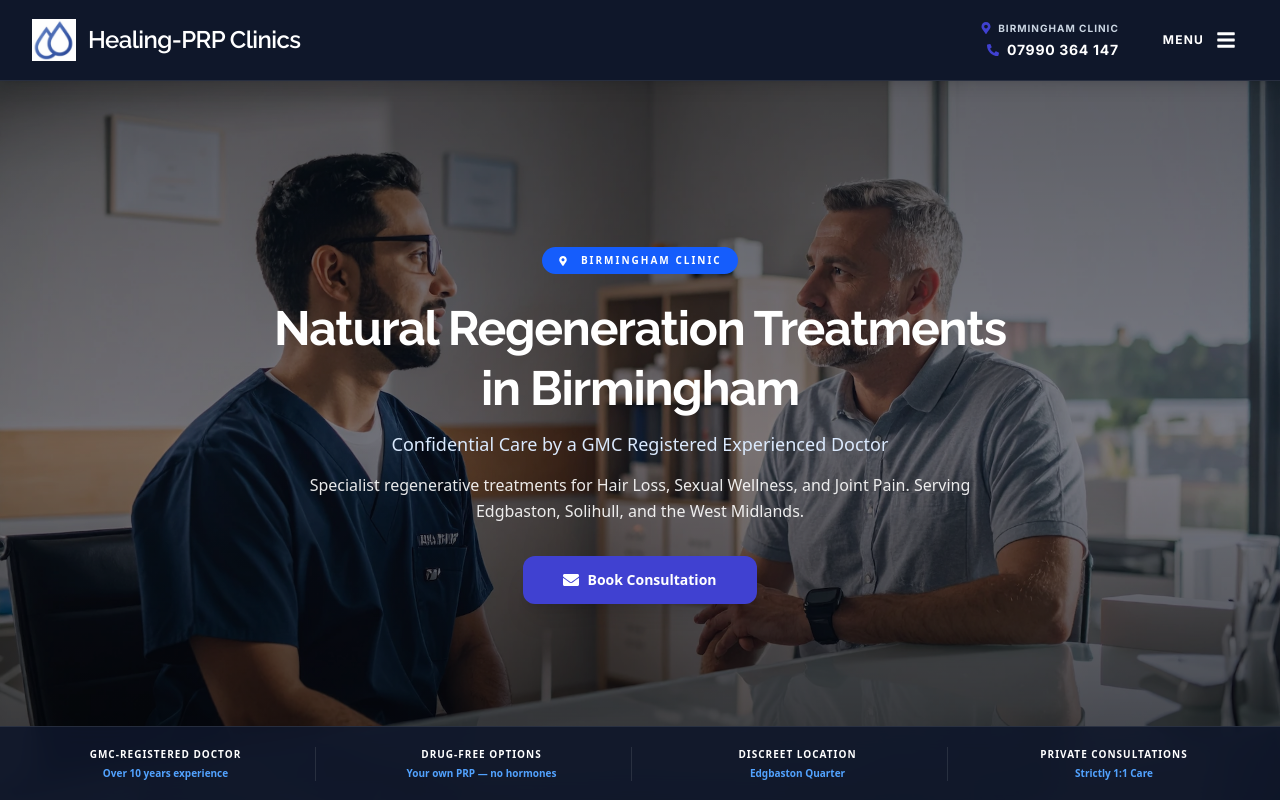
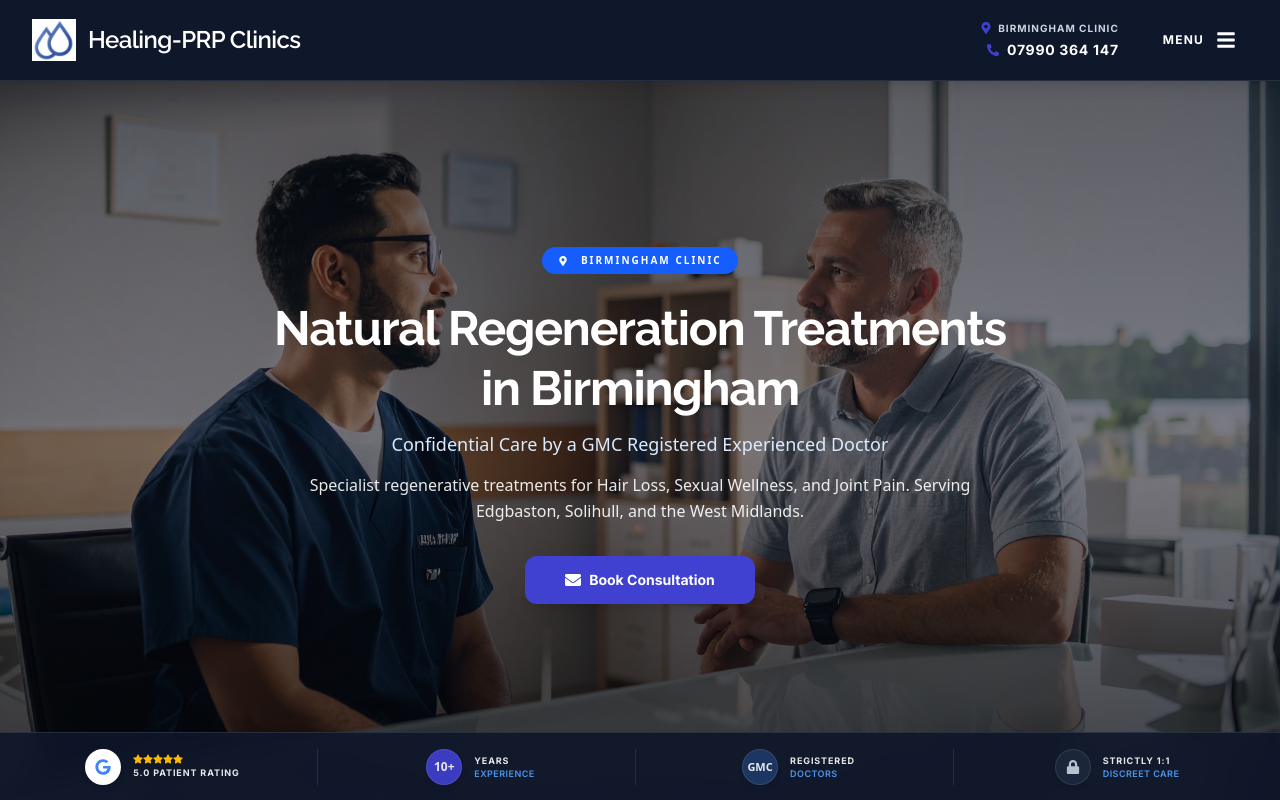
Before and after one commit to binithekid/Healing-PRP-Clinics-Preview, a Next.js app: page /birmingham in a window 1280 px wide. Shown: the top 800 px of the page. Built offline with nearby package versions, Linux system fonts and the light colour scheme.

Commit message:
Update BirminghamHomeClient.tsx

```diff
--- a/src/components/pages/BirminghamHomeClient.tsx
+++ b/src/components/pages/BirminghamHomeClient.tsx
@@ -5,7 +5,10 @@ import { motion } from "framer-motion";
 import {
   FaMapMarkerAlt,
   FaArrowRight,
-  FaEnvelope
+  FaEnvelope,
+  FaGoogle,
+  FaStar,
+  FaLock
 } from "react-icons/fa";
 import Link from "next/link";
 import ContactCTASection from "@/components/ContactCTASection";
@@ -98,7 +101,7 @@ export default function BirminghamHomeClient() {
             <button
               onClick={handleConsultationClick}
               /* Updated code for exact color match */
-              className="px-10 py-3.5 flex items-center justify-center text-sm bg-[#4041d1] hover:bg-[#2a2bb8] text-white rounded-xl font-bold transition-all shadow-xl active:scale-95 gap-2 group"
+              className="px-10 py-3.5 flex items-center justify-center text-sm bg-[#4041d1] hover:bg-[#2a2bb8] text-white rounded-xl font-bold transition-all shadow-xl active:scale-95 gap-2 group font-inter"
             >
               <FaEnvelope className="w-4 h-4 group-hover:rotate-12 transition-transform" />
               Book Consultation
@@ -106,21 +109,70 @@ export default function BirminghamHomeClient() {
           </div>
         </div>
 
-        {/* Feature Banner */}
-        <div className={`md:block absolute hidden bottom-0 left-0 right-0 bg-slate-900/90 backdrop-blur-md border-t border-white/10 transition-all duration-1000 ${isLoaded ? "opacity-100" : "opacity-0"}`}>
-          <div className="px-4 py-5 max-w-7xl mx-auto">
-            <div className="grid grid-cols-4 gap-4">
-              {[
-                { label: "GMC-registered doctor", sub: "Over 10 years experience" },
-                { label: "Drug-free options", sub: "Your own PRP — no hormones" },
-                { label: "Discreet location", sub: "Edgbaston Quarter" },
-                { label: "Private consultations", sub: "Strictly 1:1 Care" }
-              ].map((item, idx) => (
-                <div key={idx} className={`text-center ${idx !== 3 ? 'border-r border-white/10' : ''}`}>
-                  <div className="text-white font-bold text-[10px] uppercase tracking-widest mb-1">{item.label}</div>
-                  <div className="text-blue-400 text-[10px] font-semibold">{item.sub}</div>
+        {/* --- HERO TRUST BADGES (LOWER BORDER) --- */}
+        <div className={`md:block absolute hidden bottom-0 left-0 right-0 bg-slate-900/90 backdrop-blur-md border-t border-white/10 transition-all duration-1000 ${isLoaded ? "opacity-100 translate-y-0" : "opacity-0 translate-y-8"}`}>
+          <div className="px-2 py-4 max-w-7xl mx-auto">
+            <div className="grid grid-cols-4 gap-2 divide-x divide-white/10">
+
+              {/* 1. Google 5-Star Link */}
+              <a href="#reviews" onClick={(e) => {
+                e.preventDefault();
+                document.getElementById('reviews-section')?.scrollIntoView({ behavior: 'smooth' });
+              }} className="flex justify-center items-center group cursor-pointer px-2">
+                <div className="flex items-center gap-3">
+                  <div className="w-9 h-9 bg-white rounded-full flex items-center justify-center text-[#4285F4] group-hover:scale-110 transition-transform shadow-md">
+                    <FaGoogle className="w-4 h-4" />
+                  </div>
+                  <div className="flex flex-col items-start">
+                    <div className="flex text-amber-400 text-[10px] mb-0.5">
+                      <FaStar /><FaStar /><FaStar /><FaStar /><FaStar />
+                    </div>
+                    <span className="text-white text-[9px] font-bold tracking-widest uppercase opacity-90 group-hover:opacity-100 font-inter">
+                      5.0 Patient Rating
+                    </span>
+                  </div>
                 </div>
-              ))}
+              </a>
+
+              {/* 2. Experience Badge */}
+              <div className="flex justify-center items-center px-2 opacity-90 hover:opacity-100 transition-opacity">
+                <div className="flex items-center gap-3">
+                  <div className="w-9 h-9 bg-[#4041d1] rounded-full flex items-center justify-center text-white font-bold text-[12px] shadow-md border border-white/10">
+                    10+
+                  </div>
+                  <div className="flex flex-col items-start">
+                    <span className="text-white text-[9px] font-bold uppercase tracking-widest leading-tight font-inter">Years</span>
+                    <span className="text-blue-400 text-[9px] font-semibold tracking-wider uppercase leading-tight mt-0.5 font-inter">Experience</span>
+                  </div>
+                </div>
+              </div>
+
+              {/* 3. GMC Badge */}
+              <div className="flex justify-center items-center px-2 opacity-90 hover:opacity-100 transition-opacity">
+                <div className="flex items-center gap-3">
+                  <div className="w-9 h-9 bg-[#1f3a68] rounded-full flex items-center justify-center text-white font-bold text-[11px] shadow-md border border-white/10">
+                    GMC
+                  </div>
+                  <div className="flex flex-col items-start">
+                    <span className="text-white text-[9px] font-bold uppercase tracking-widest leading-tight font-inter">Registered</span>
+                    <span className="text-blue-400 text-[9px] font-semibold tracking-wider uppercase leading-tight mt-0.5 font-inter">Doctors</span>
+                  </div>
+                </div>
+              </div>
+
+              {/* 4. Privacy & Discreet Care */}
+              <div className="flex justify-center items-center px-2 opacity-90 hover:opacity-100 transition-opacity">
+                <div className="flex items-center gap-3">
+                  <div className="w-9 h-9 bg-slate-800 rounded-full flex items-center justify-center text-slate-300 shadow-md border border-white/10">
+                    <FaLock className="w-3.5 h-3.5" />
+                  </div>
+                  <div className="flex flex-col items-start">
+                    <span className="text-white text-[9px] font-bold uppercase tracking-widest leading-tight font-inter">Strictly 1:1</span>
+                    <span className="text-blue-400 text-[9px] font-semibold tracking-wider uppercase leading-tight mt-0.5 font-inter">Discreet Care</span>
+                  </div>
+                </div>
+              </div>
+
             </div>
           </div>
         </div>
@@ -173,14 +225,14 @@ export default function BirminghamHomeClient() {
         <div className="max-w-7xl mx-auto px-4 sm:px-6 lg:px-8 flex flex-col md:flex-row justify-center items-center gap-4">
           <Link
             href="/birmingham/prices"
-            className="px-8 py-3.5 w-full md:w-max flex items-center justify-center text-sm bg-blue-600 hover:bg-blue-700 text-white rounded-xl font-bold transition-all shadow-lg active:scale-95 gap-2"
+            className="px-8 py-3.5 w-full md:w-max flex items-center justify-center text-sm bg-blue-600 hover:bg-blue-700 text-white rounded-xl font-bold transition-all shadow-lg active:scale-95 gap-2 font-inter"
           >
             View Treatment Prices
           </Link>
 
           <Link
             href="/birmingham/faq"
-            className="px-8 py-3.5 w-full md:w-max flex items-center justify-center text-sm border-2 border-blue-600 text-blue-600 hover:bg-blue-50 bg-white rounded-xl font-bold transition-all active:scale-95 gap-2"
+            className="px-8 py-3.5 w-full md:w-max flex items-center justify-center text-sm border-2 border-blue-600 text-blue-600 hover:bg-blue-50 bg-white rounded-xl font-bold transition-all active:scale-95 gap-2 font-inter"
           >
             View Clinic FAQs
           </Link>
@@ -189,7 +241,10 @@ export default function BirminghamHomeClient() {
 
       <FAQSection />
 
-      <TrustReviews widgetUrl="https://cdn.trustindex.io/loader.js?e2cf4a365239367f2a3607c0513" />
+      {/* Google Reviews wrapped for Smooth Scrolling */}
+      <div id="reviews-section">
+        <TrustReviews widgetUrl="https://cdn.trustindex.io/loader.js?e2cf4a365239367f2a3607c0513" />
+      </div>
 
       <div id="contact-form-section" className="contain-layout">
         <ContactCTASection />
```
